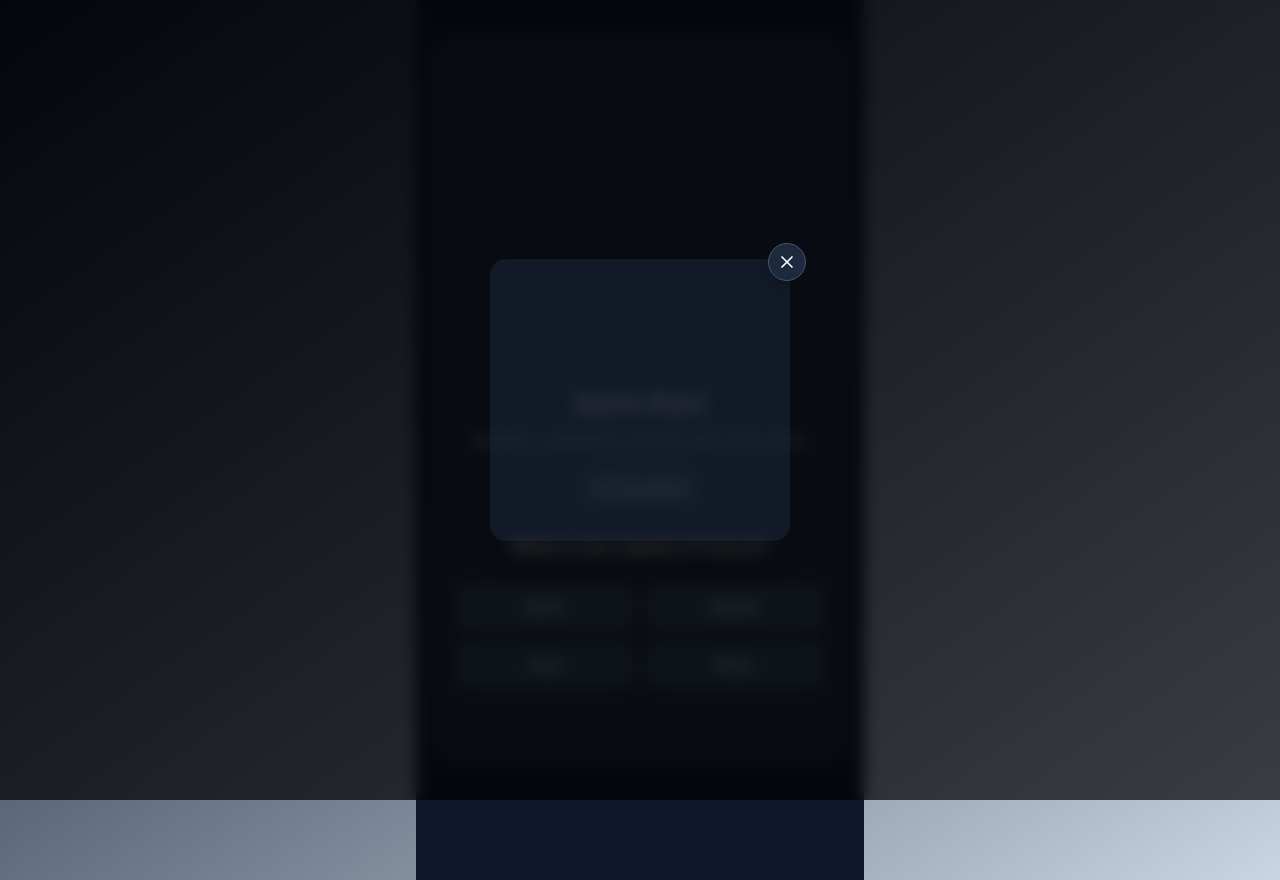
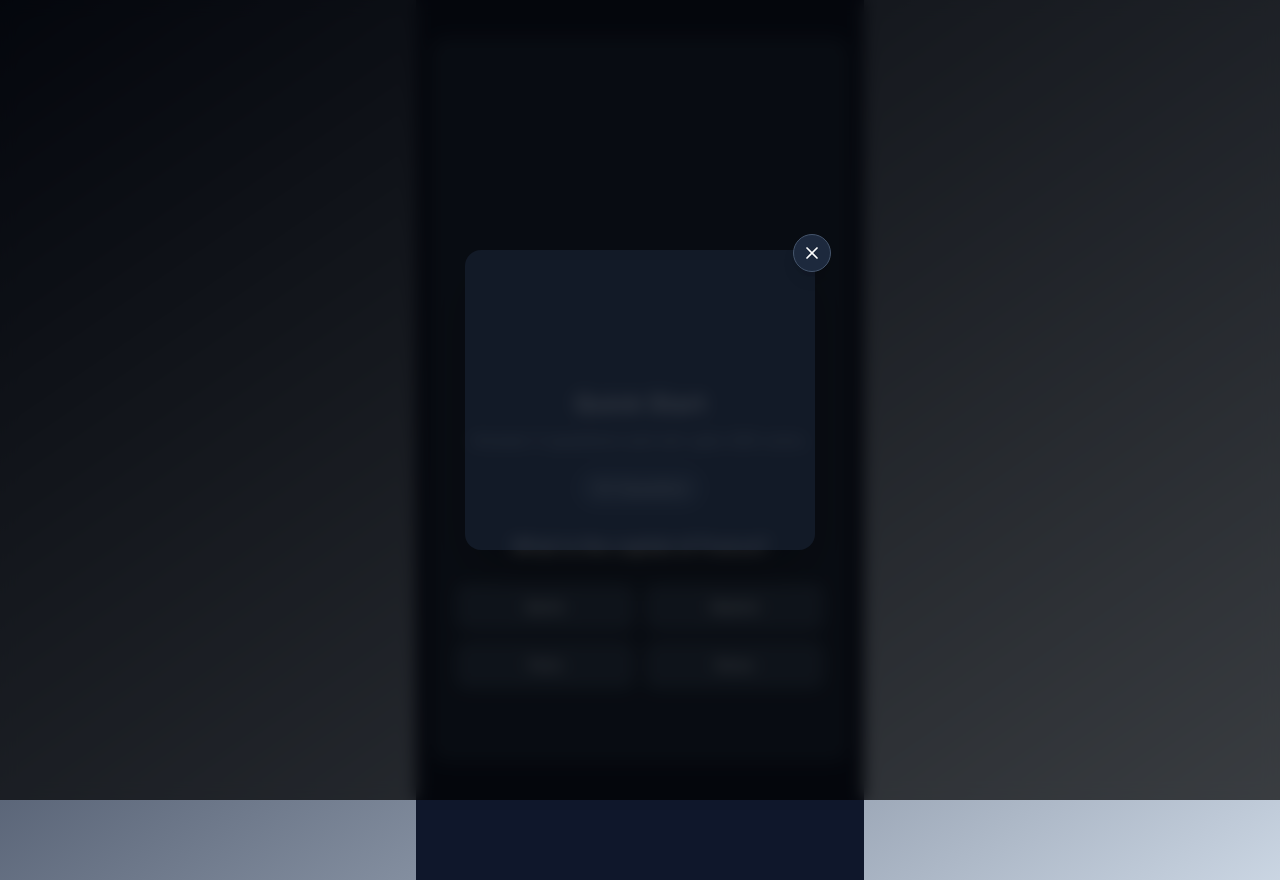
Before and after one commit to Prince-Virani/quizwinz-tool, a Next.js app: page / in a window 1280 px wide. Built offline with nearby package versions, Linux system fonts and the light colour scheme.

Commit message:
350*300-popup

```diff
--- a/src/components/DialogAd.tsx
+++ b/src/components/DialogAd.tsx
@@ -26,7 +26,7 @@ export default function DialogAd({ isOpen, onClose }: DialogAdProps) {
     <div className="fixed inset-0 z-[100] flex items-center justify-center bg-black/70 backdrop-blur-sm p-4 animate-in fade-in duration-200">
 
       {/* Main Container: Fixed 300x250 size to match the ad */}
-      <div className="relative w-[300px] min-h-[250px] bg-slate-800/50 rounded-2xl shadow-2xl flex items-center justify-center p-4">
+      <div className="relative w-[350px] min-h-[300px] bg-slate-800/50 rounded-2xl shadow-2xl flex items-center justify-center p-4">
 
         {/* Close Button */}
         <button
```
